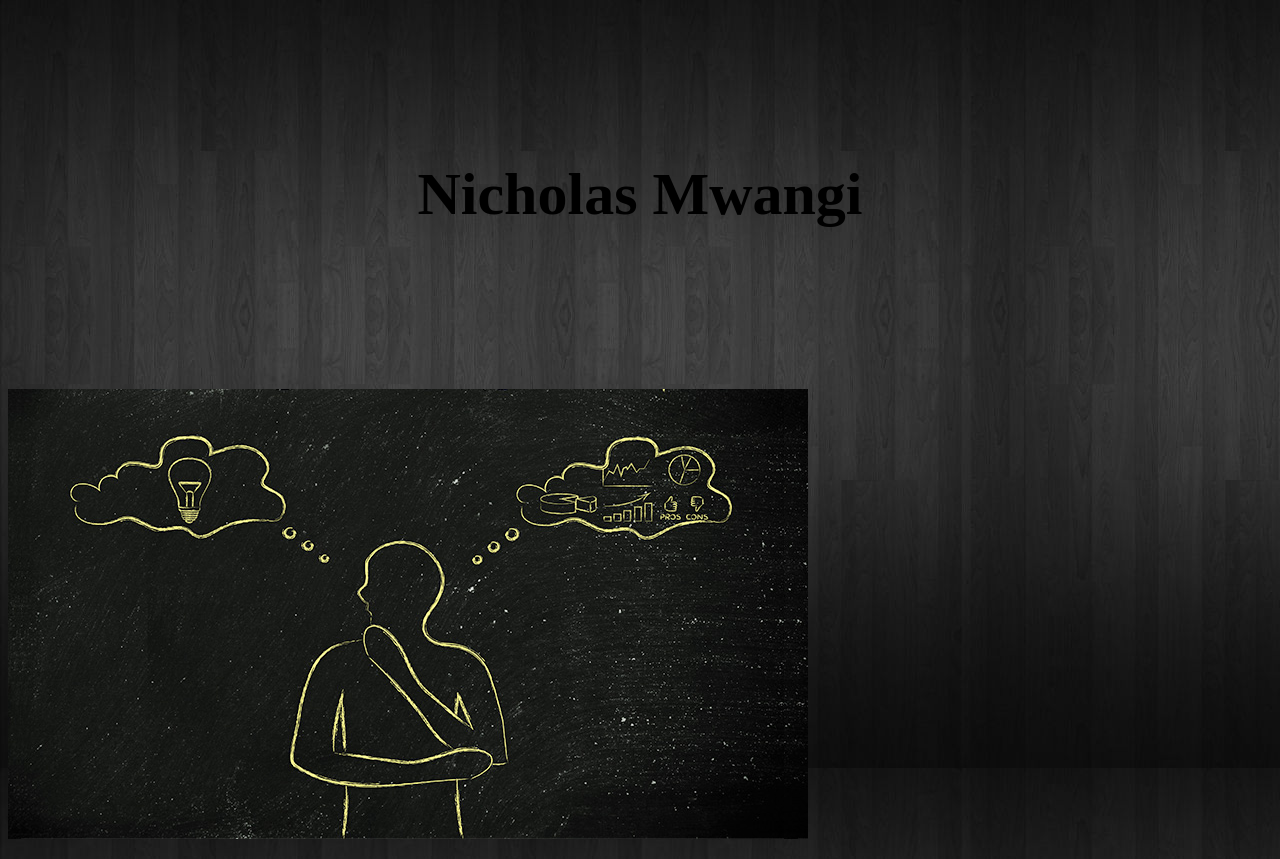
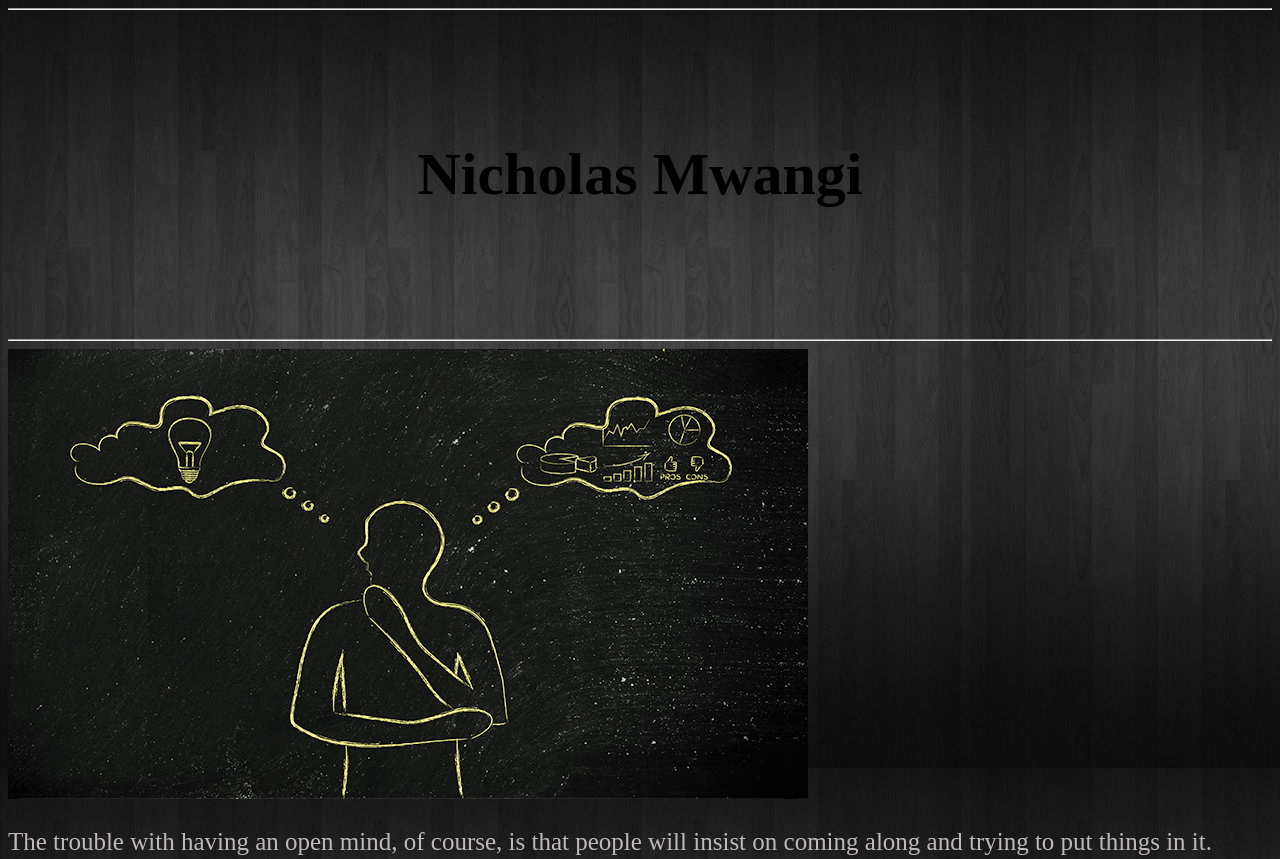
Before and after one commit to mbatianick/nickportfolio, a plain HTML site: page index.html in a window 1280 px wide. Shown: the top 859 px of the page. Drawn offline with Linux system fonts and the light colour scheme; files whose address does not match are found by name.

Commit message:
add horizontal line

```diff
--- a/css/styles.css
+++ b/css/styles.css
@@ -3,10 +3,10 @@ body {
 }
 h3 {
 
-    margin-bottom: 30px
+    margin-bottom: 30px;
     content: 100px;
     padding-bottom: 75px;
-    margin-top: 60px;
+    margin-top: 30px;
     padding: 100px;
     font-size: 60px;
     text-align: center;
--- a/index.html
+++ b/index.html
@@ -5,7 +5,9 @@
         <title>Nick's Portfolio Landing Page</title>
     </head>
     <body>
+        <hr/>
         <h3>Nicholas Mwangi</h3>
+        <hr/>
         <img src="../portfolio-landing-page/images/c1.jpg" alt="photo"><p class="think">The trouble with having an open mind, of course, is that people will insist on coming along and trying to put things in it.</p>
         <h2>Projects</h2>
 
```
